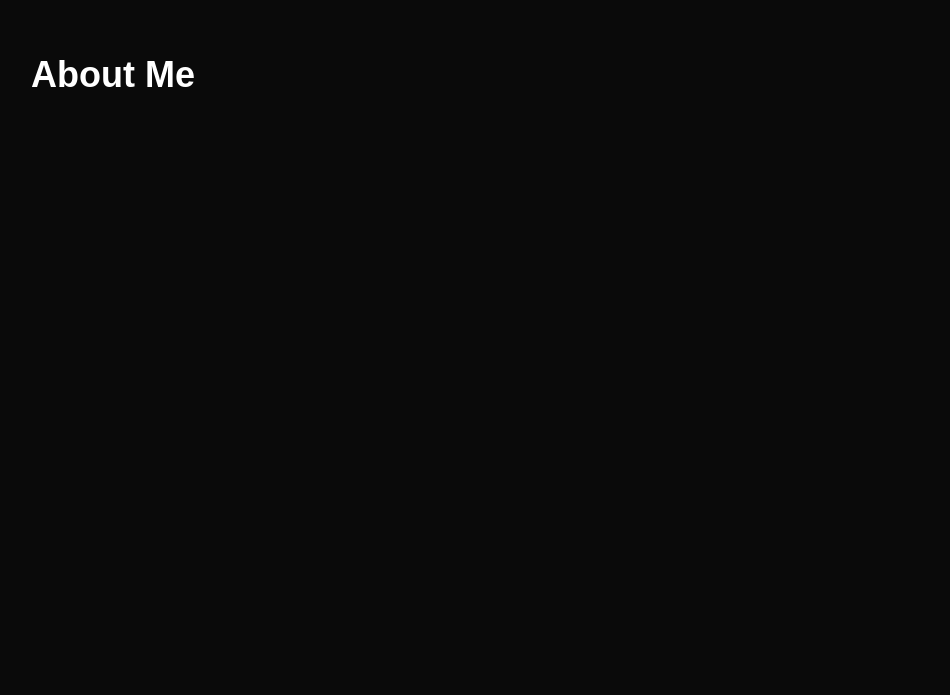
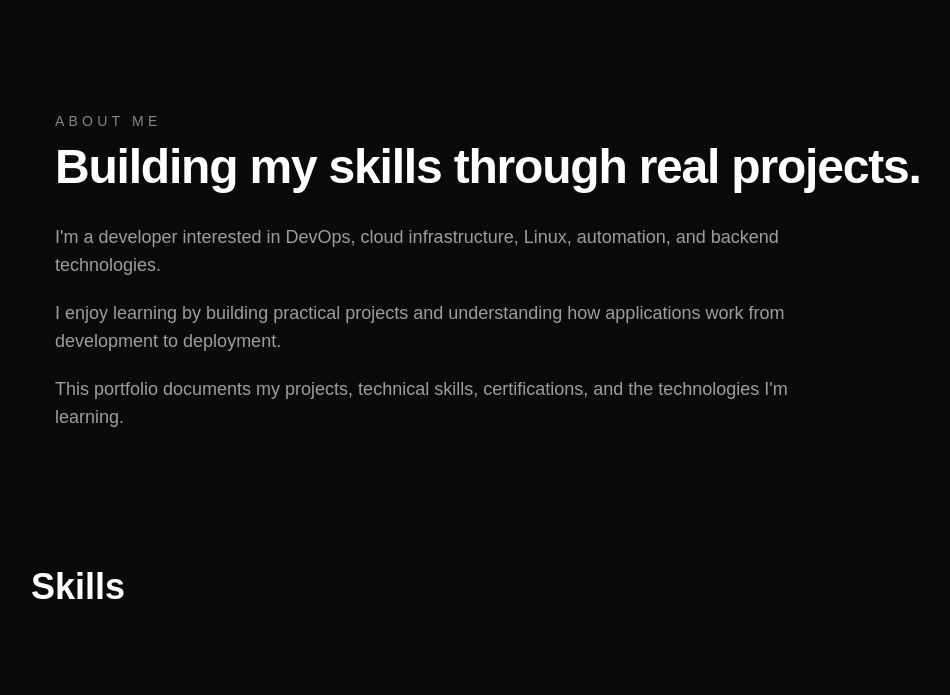
Before and after one commit to Madesh-Aadithya/Portfolio, a React (Vite) app: page / in a window 1280 px wide. Shown: the part 785-1480 px from the top of the page, without its empty margins (9-959 px from the left). Built offline with nearby package versions, Linux system fonts and the light colour scheme.

Commit message:
Modified About me for proper intro

```diff
--- a/src/components/sections/About.jsx
+++ b/src/components/sections/About.jsx
@@ -1,7 +1,38 @@
 function About() {
   return (
-    <section id="about" className="min-h-screen p-10">
-      <h2 className="text-4xl font-bold">About Me</h2>
+    <section
+      id="about"
+      className="px-6 py-24"
+    >
+      <div className="mx-auto max-w-6xl">
+
+        <p className="mb-3 text-sm font-medium uppercase tracking-[0.3em] text-white/50">
+          About Me
+        </p>
+
+        <h2 className="text-4xl font-bold tracking-tight sm:text-5xl">
+          Building my skills through real projects.
+        </h2>
+
+        <div className="mt-8 max-w-3xl space-y-5 text-base leading-7 text-white/60 sm:text-lg">
+          <p>
+            I'm a developer interested in DevOps, cloud infrastructure,
+            Linux, automation, and backend technologies.
+          </p>
+
+          <p>
+            I enjoy learning by building practical projects and
+            understanding how applications work from development to
+            deployment.
+          </p>
+
+          <p>
+            This portfolio documents my projects, technical skills,
+            certifications, and the technologies I'm learning.
+          </p>
+        </div>
+
+      </div>
     </section>
   );
 }
```
